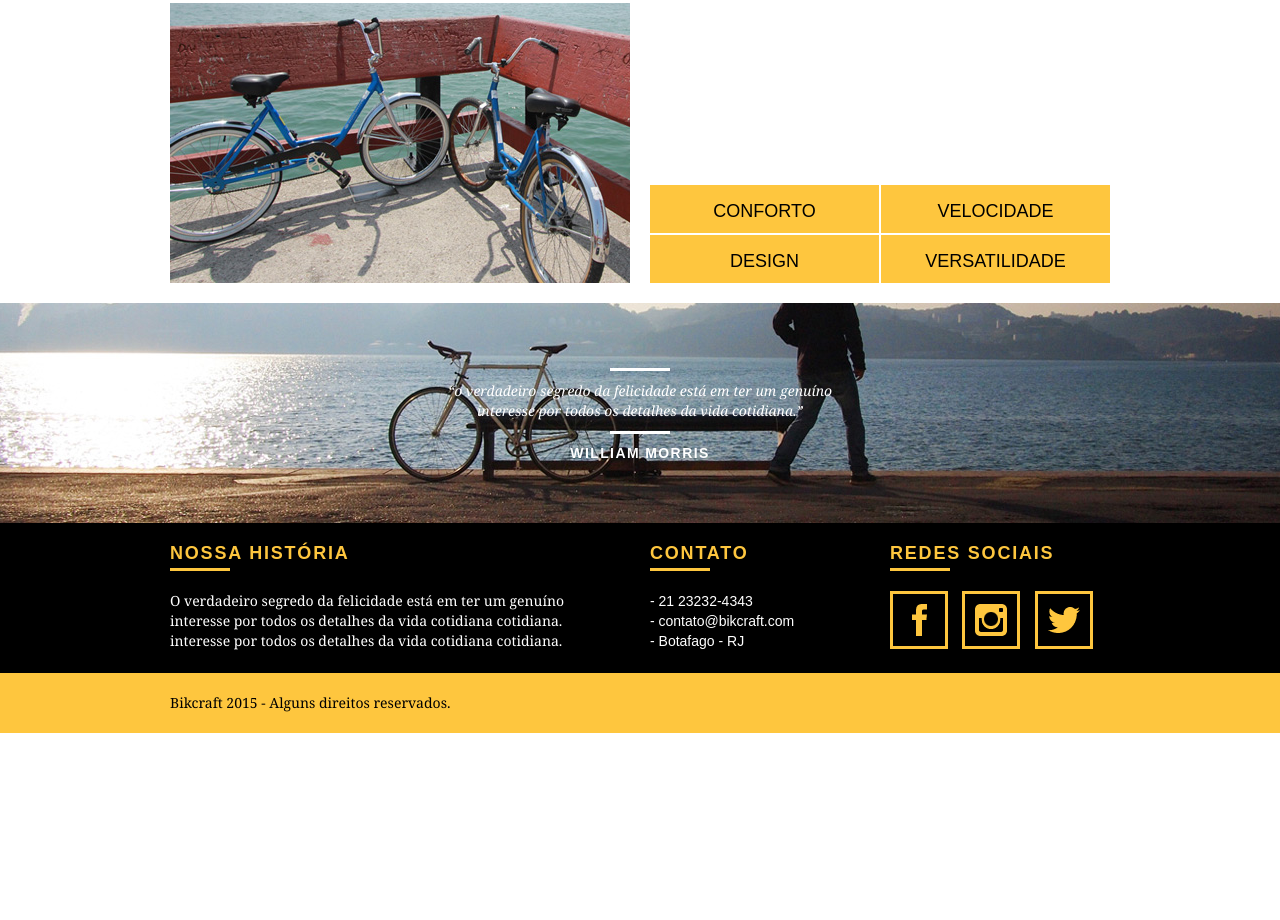
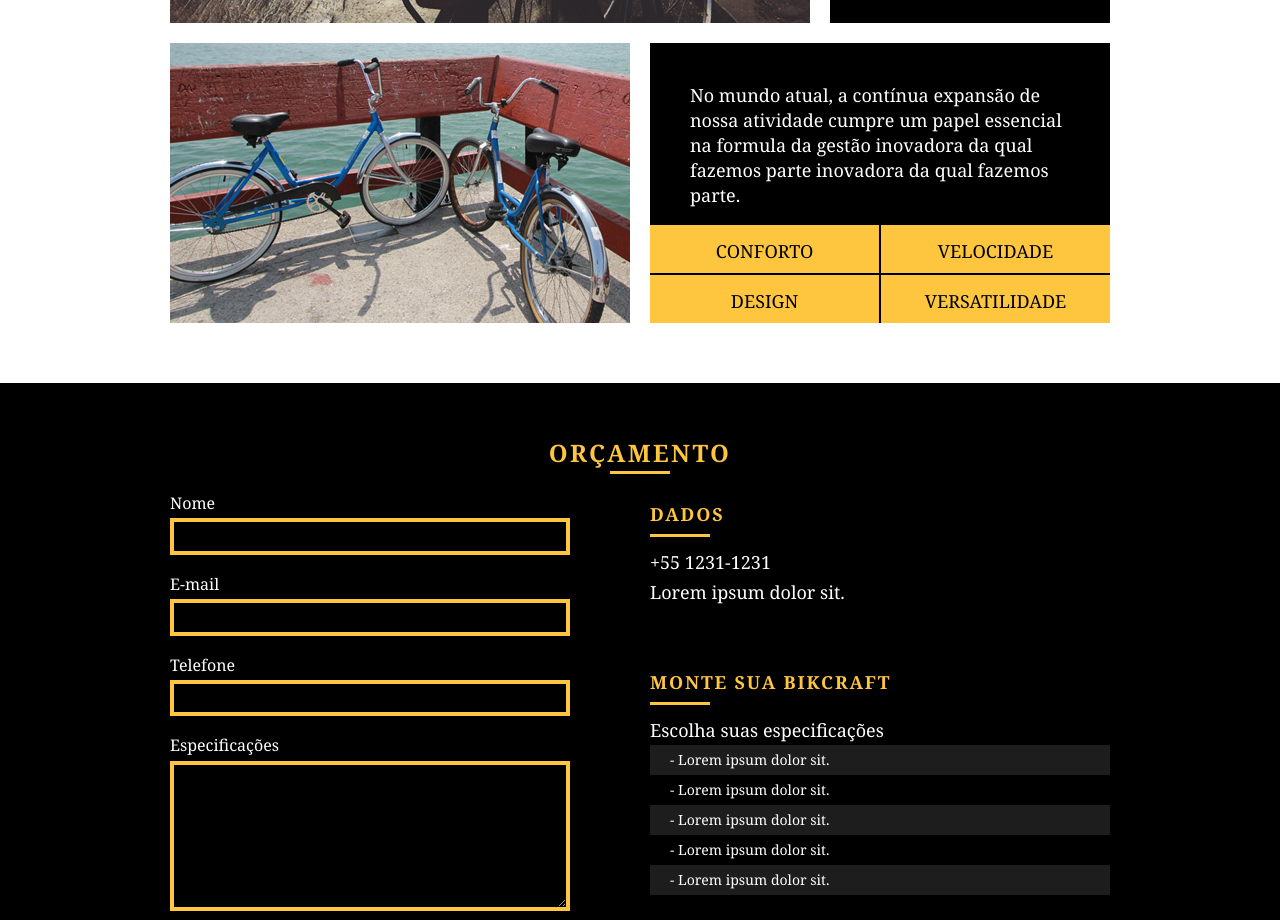
Before and after one commit to matheusalxds/bikcraft, a plain HTML site: page produtos.html in a window 1280 px wide. Shown: the part 1880-2800 px from the top of the page. Before the commit the page ends 2613 px from the top, so only its background shows below. Drawn offline with Linux system fonts and the light colour scheme.

Commit message:
Section products was styled

```diff
--- a/css/produtos.css
+++ b/css/produtos.css
@@ -34,6 +34,7 @@
 .section-intro-products__bg {
   background: url("../img/produtos/produtos-bg.jpg") no-repeat center;
   background-size: cover;
+  padding: var(--default-space) 0;
 }
 
 .section-intro-products__icon {
@@ -69,11 +70,103 @@
   height: 48px;
   padding-top: 16px;
 }
+
 .section-intro-products__info ul li:nth-child(1),
-.section-intro-products__info ul li:nth-child(2){
+.section-intro-products__info ul li:nth-child(2) {
   margin-bottom: 2px;
 }
 
 .section-intro-products__info ul li:nth-child(even) {
-  margin-left:2px;
+  margin-left: 2px;
 }
+
+.section-intro-products__budget {
+  background: var(--color-black);
+  padding: calc(var(--default-space) * 2) 0;
+  margin: calc(var(--default-space) * 3) 0 calc(var(--default-space) * -1) 0;
+}
+
+.section-intro-products__budget h2 {
+  text-align: center;
+  color: var(--color-primary);
+}
+
+.section-intro-products__budget h2::after {
+  background: var(--color-primary);
+}
+
+.section-intro-products__budget form {
+  padding-right: calc(var(--default-space) * 3);
+}
+
+.section-intro-products__budget input,
+.section-intro-products__budget label {
+  color: var(--color-white);
+  display: block;
+}
+
+.section-intro-products__budget label {
+  font-family: var(--font-georgia);
+}
+
+.section-intro-products__budget input:not(last-child) {
+  margin-bottom: var(--default-space);
+  margin-top: 6px;
+}
+
+.section-intro-products__budget input,
+.section-intro-products__budget textarea {
+  width: 100%;
+  border: solid 4px var(--color-primary);
+  background: none;
+  padding: 5px;
+}
+
+.section-intro-products__budget textarea {
+  height: 150px;
+  margin-top: 6px;
+}
+
+.section-intro-products__budget button {
+  background: none;
+  margin-top: var(--default-space);
+}
+
+.section-intro-products__budget h3,
+.section-intro-products__budget h4,
+.section-intro-products__budget h3::after,
+.section-intro-products__budget h4::after {
+  color: var(--color-primary);
+  margin: calc(var(--default-space) / 2) 0;
+}
+
+.section-intro-products__budget h3::after,
+.section-intro-products__budget h4::after {
+  background: var(--color-primary);
+}
+
+.section-intro-products__budget span,
+.section-intro-products__budget ul li,
+.section-intro-products__budget p {
+  display: block;
+  font-size: 18px;
+  line-height: calc(var(--default-line-height) * 1.5);
+  font-family: var(--font-georgia);
+  color: var(--color-white);
+}
+
+.section-intro-products__budget ul li {
+  padding: 0 var(--default-space);
+}
+
+.section-intro-products__budget ul li:nth-child(odd) {
+  background: #1d1d1d;
+}
+
+.section-intro-products__budget span + span {
+  margin-bottom: calc(var(--default-space) * 3.25);
+}
+
+.section-intro-products__budget ul li {
+  font-size: 14px;
+}
--- a/css/sobre.css
+++ b/css/sobre.css
@@ -42,7 +42,7 @@
 {
   font-size: 18px;
   line-height: 1.5em;
-  font-family: Georgia, "Times New Roman", serif;
+  font-family: var(--font-georgia);
 }
 
 .section-mission-about p + p {
--- a/css/style.css
+++ b/css/style.css
@@ -2,22 +2,25 @@
 :root {
   --color-primary: #fec63e;
   --color-text: #000;
+  --color-black: #000;
   --color-white: #fff;
   --header-height: 80px;
 
   --default-space: 20px;
 
   --default-line-height: 20px;
+
+  --font-georgia: Georgia, "Times New Roman", serif;
 }
 
 /* General config */
 
 body {
-  font-family: Arial, Helvetica, sans-serif;
+  font-family: var(--font-georgia);
 }
 
 p {
-  font-family: Georgia, "Times New Roman", serif;
+  font-family: var(--font-georgia);
   font-size: 14px;
   line-height: var(--default-line-height);
 }
--- a/produtos.html
+++ b/produtos.html
@@ -120,6 +120,41 @@
       </div>
     </section>
 
+    <section class="section-intro-products__budget">
+      <div class="container">
+        <h2 class="heading heading--2">Orçamento</h2>
+        <form id="form" class="grid-8" >
+          <label for="name">Nome</label>
+          <input type="text" id="name">
+
+          <label for="email">E-mail</label>
+          <input type="text" id="email">
+
+          <label for="phone">Telefone</label>
+          <input type="text" id="phone">
+
+          <label for="info">Especificações</label>
+          <textarea id="info"></textarea>
+
+          <button type="submit" class="btn btn--primary">Enviar</button>
+        </form>
+        <div class="grid-8 section-intro-products__data">
+          <h3 class="heading heading--3">Dados</h3>
+          <span>+55 1231-1231</span>
+          <span>Lorem ipsum dolor sit.</span>
+          <h4 class="heading heading--3">Monte sua Bikcraft</h4>
+          <p>Escolha suas especificações</p>
+          <ul>
+            <li>- Lorem ipsum dolor sit.</li>
+            <li>- Lorem ipsum dolor sit.</li>
+            <li>- Lorem ipsum dolor sit.</li>
+            <li>- Lorem ipsum dolor sit.</li>
+            <li>- Lorem ipsum dolor sit.</li>
+          </ul>
+        </div>
+      </div>
+    </section>
+
     <section class="section-break">
       <blockquote class="quote--external">
         <p>
```
